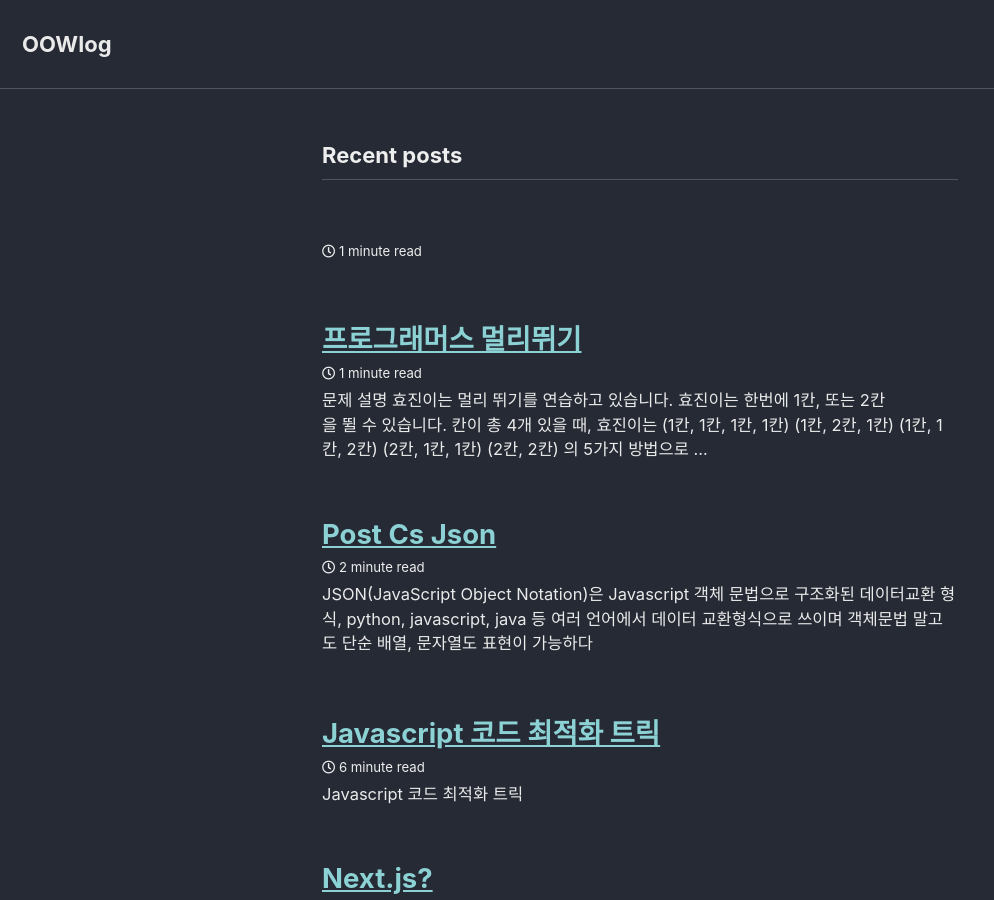
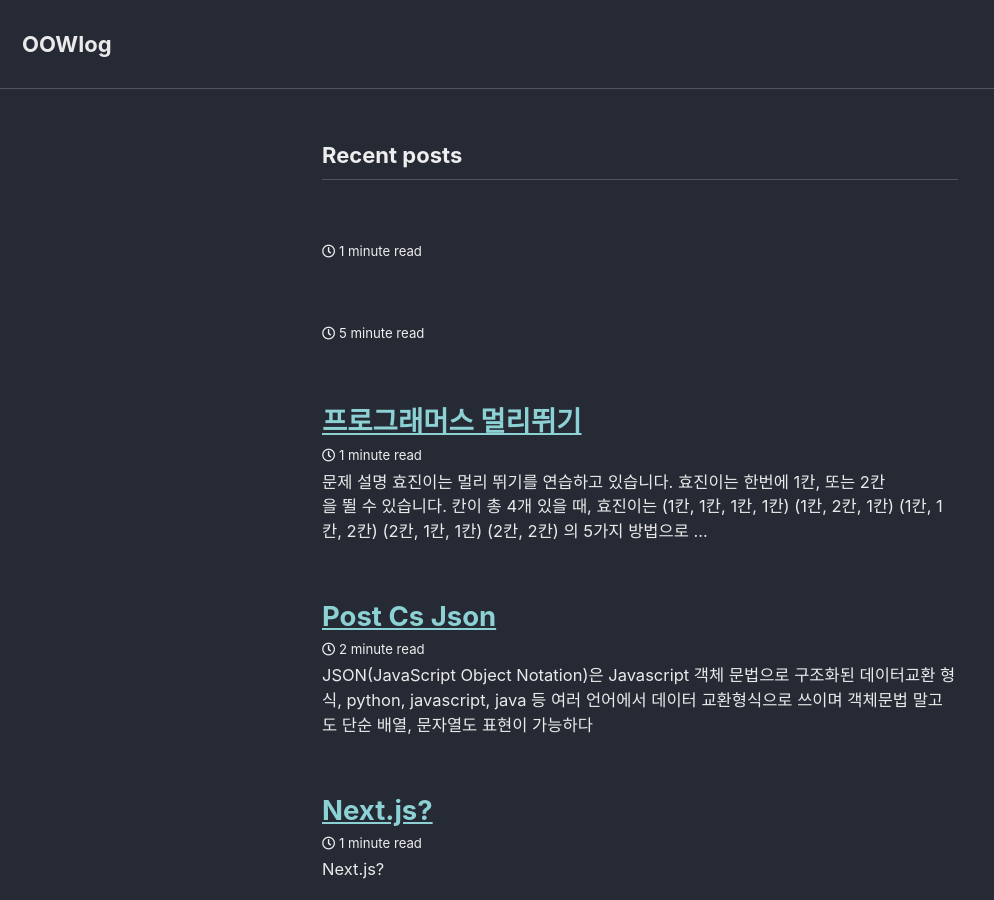
Before and after one commit to OOWGNOD/OOWGNOD.com, a Jekyll site: the page built from index.markdown, in a window 1280 px wide and 900 px high. Shown: the whole window, without its empty margins (0-994 px from the left). Built offline with Jekyll 4.4.1, drawn with Linux system fonts in a browser that asks for light colours; cached includes are drawn as plain includes; the list of posts is cut into pages by our own code.

Commit message:
Update and rename 2023-12-15-post-js-optimization.markdown to 2023-12-15-Javascript-코드-최적화-트릭.markdown

```diff
--- a/_posts/2023-12-15-post-js-optimization.markdown
+++ b/_posts/2023-12-15-Javascript-코드-최적화-트릭.markdown
@@ -1,19 +1,3 @@
----
-layout: post
-title: "Javascript 코드 최적화 트릭"
-date: 2015-02-08T20:39:51-09:00
-modified: 2015-02-08T22:21:31-09:00
-categories: articles
-excerpt: "Javascript 코드 최적화 트릭"
-tags: [oowgnod]
-image:
-  feature: test.jpg
-  credit: Me
-  creditlink: me.org
-share: true
-comments: true
----
-
 ---
 
 ## **1\. 대안 값 (Fallback Values)**
```
